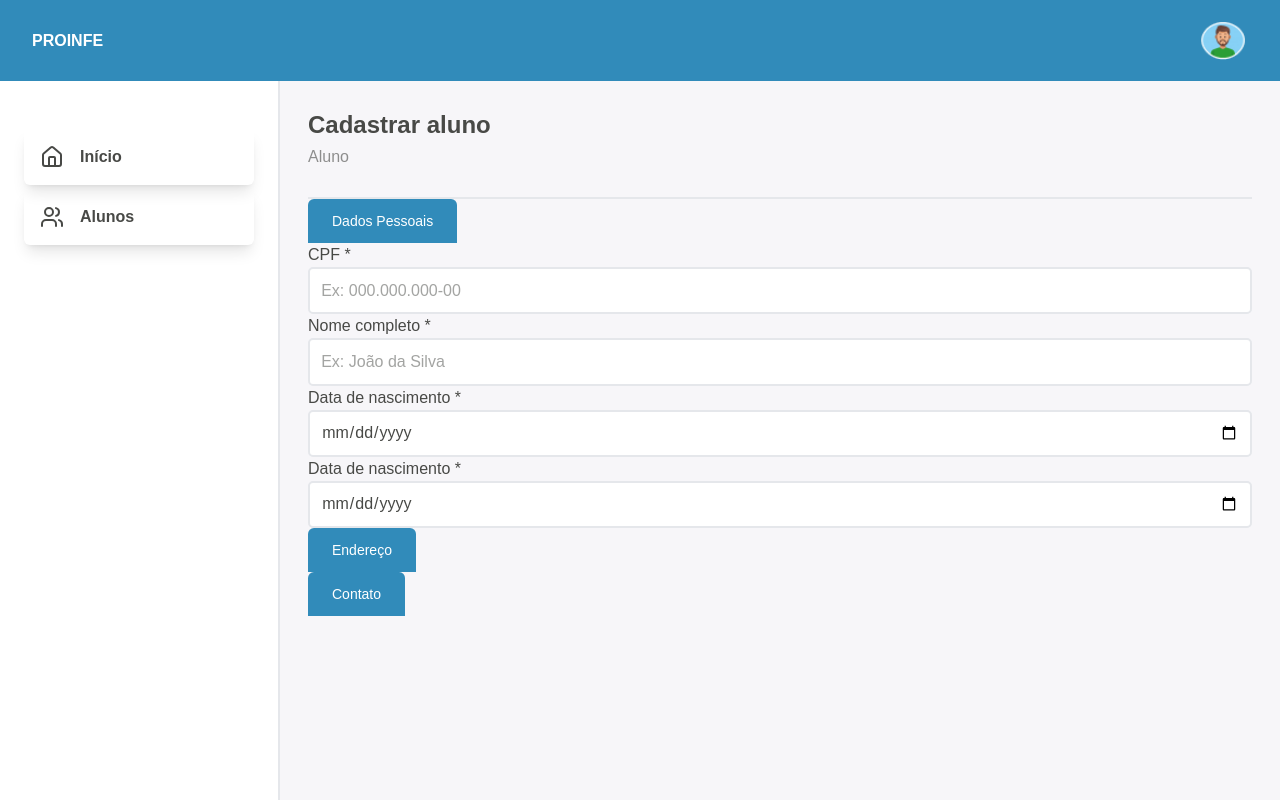
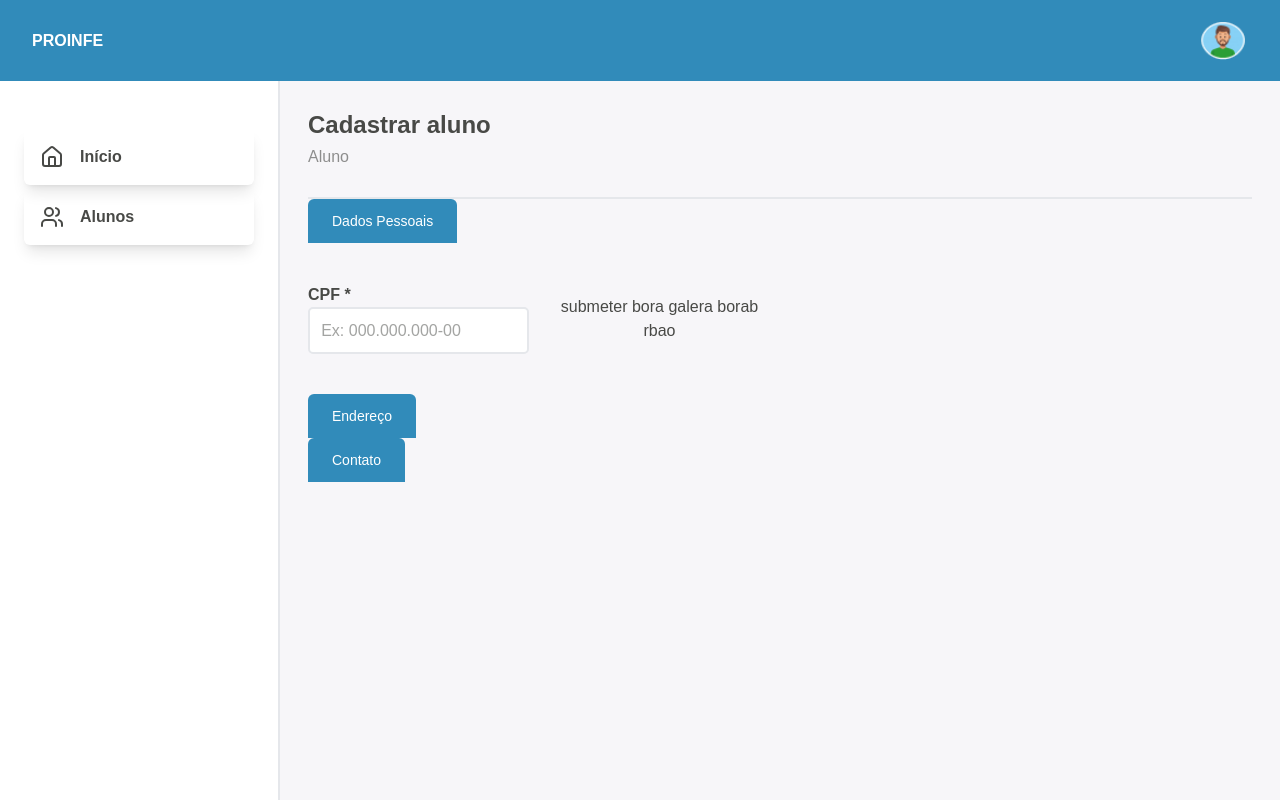
Before and after one commit to annaisabelapont/teste-proinfe, a Next.js app: page /alunos/cadastrar in a window 1280 px wide. Built offline with nearby package versions, Linux system fonts and the light colour scheme.

Commit message:
feat: implement react hook form [wip]

```diff
--- a/app/components/alunos/Form.tsx
+++ b/app/components/alunos/Form.tsx
@@ -4,6 +4,10 @@ import "./form.css";
 import { Aluno } from "@/app/lib/types";
 import FormSectionName from "../UI/FormSectionName";
 import Input from "./FormInput";
+import Select from "./FormSelect";
+import { SubmitHandler, useForm } from "react-hook-form";
+import z from "zod";
+import { zodResolver } from "@hookform/resolvers/zod";
 
 export default function Form({
   action,
@@ -12,18 +16,54 @@ export default function Form({
   action: string;
   aluno?: Aluno;
 }) {
+  const schema = z.object({
+    cpf: z.string().nonempty("CPF é obrigatório!"),
+    nome: z.string().nonempty("Nome é obrigatório!"),
+    nascimento: z.date(),
+    sexo: z.string().nonempty("Sexo é obrigatório!"),
+    nacionalidade: z.string().nonempty("Nacionalidade é obrigatória!"),
+    // endereco: {
+    cep: z.string().nonempty("CEP é obrigatório!"),
+    logradouro: z.string().nonempty("Logradouro é obrigatório!"),
+    numero: z.number().min(0),
+    bairro: z.string().nonempty("Bairro é obrigatório!"),
+    cidade: z.string().nonempty("Cidade é obrigatória!"),
+    estado: z.string().nonempty("Estado é obrigatório!"),
+    // },
+    // contatos: [
+    //   {
+    contato: z.array(z.string()),
+    email: z.array(z.string()),
+    //   },
+    // ],
+  });
+
+  type FormFields = z.infer<typeof schema>;
+
+  const {
+    register,
+    handleSubmit,
+    formState: { errors },
+  } = useForm<FormFields>({
+    defaultValues: {},
+    resolver: zodResolver(schema),
+  });
+
   return (
     <div>
-      <form>
+      <form onSubmit={handleSubmit((data) => console.log(data))}>
         <FormSectionName title="Dados Pessoais" />
 
+        <div className="grid grid-cols-4 gap-5 py-10">
           <Input
+            register={register("cpf")}
             placeholder="Ex: 000.000.000-00"
             label="CPF *"
             type="text"
-          error={null}
+            error={errors.cpf}
           />
-        <Input
+          {/* <Input
+            className="col-span-3"
             placeholder="Ex: João da Silva"
             label="Nome completo *"
             type="text"
@@ -34,13 +74,48 @@ export default function Form({
             label="Data de nascimento *"
             type="date"
             error={null}
-        />
-        <Input
-          placeholder="Ex: 05/11/1998"
-          label="Data de nascimento *"
-          type="date"
+          /> */}
+
+          {/* <Select
+            placeholder="Selecione"
+            label="Sexo *"
+            options={[
+              { name: "Masculino", value: "Masculino" },
+              { name: "Feminino", value: "Feminino" },
+            ]}
             error={null}
           />
+
+          <fieldset>
+            Nacionalidade
+            <div className="flex gap-4">
+              <label>
+                <input type="radio" name="nacionalidade" value={"Brasileira"} />
+                Brasileira
+              </label>
+
+              <label>
+                <input
+                  type="radio"
+                  name="nacionalidade"
+                  value={"Naturalizada"}
+                />
+                Naturalizada
+              </label>
+
+              <label>
+                <input
+                  type="radio"
+                  name="nacionalidade"
+                  value={"Estrangeira"}
+                />
+                Estrangeira
+              </label>
+            </div>
+          </fieldset> */}
+
+          <button type="submit">submeter bora galera borab rbao</button>
+        </div>
 
         <FormSectionName title="Endereço" />
         <FormSectionName title="Contato" />
--- a/app/components/alunos/FormInput.tsx
+++ b/app/components/alunos/FormInput.tsx
@@ -1,3 +1,4 @@
+import { FieldError, UseFormRegister, UseFormRegisterReturn } from "react-hook-form";
 import "./form.css";
 
 export default function Input({
@@ -5,24 +6,29 @@ export default function Input({
   type,
   placeholder,
   error,
+  className,
+  register,
 }: {
   label: string;
   type: "text" | "number" | "date";
   placeholder: string;
-  error: any;
+  error: FieldError | undefined;
+  className?: string;
+  register: UseFormRegisterReturn<any>;
 }) {
   return (
     <>
-      <label>
+      <label className={className}>
         {label}
         <input
+          {...register}
           className={error ? "border-red-500" : "border-gray-200 "}
           type={type}
           placeholder={placeholder}
         />
+      {error && <span className="text-red-500 text-sm font-normal mt-1">{error.message}</span>}
       </label>
 
-      {error && <span className="text-red-500 text-sm">{error.message}</span>}
     </>
   );
 }
--- /dev/null
+++ b/app/components/alunos/FormSelect.tsx
@@ -0,0 +1,34 @@
+import "./form.css";
+
+export default function Select({
+  label,
+  placeholder,
+  error,
+  options,
+}: {
+  label: string;
+  placeholder: string;
+  error: any;
+  options: { name: string; value: any }[];
+}) {
+  return (
+    <>
+      <label>
+        {label}
+        <select defaultValue={''} className={error ? "border-red-500" : "border-gray-200 "}>
+          <option value="" disabled selected>
+            {placeholder}
+          </option>
+
+          {options.map((option, index) => (
+            <option key={index} value={option.value}>
+              {option.name}
+            </option>
+          ))}
+        </select>
+      </label>
+
+      {error && <span className="text-red-500 text-sm">{error.message}</span>}
+    </>
+  );
+}
--- a/app/components/alunos/form.css
+++ b/app/components/alunos/form.css
@@ -3,16 +3,32 @@
 label {
   display: flex;
   flex-direction: column;
+  font-weight: 600;
 }
 
-label > input {
+label > input,
+label > select {
   background-color: white;
   border-style: solid;
   border-width: 2px;
   border-radius: 5px;
   padding: 0.6rem 0.7rem;
+  font-weight: 400;
 }
 
 label > input:focus {
   outline: none;
 }
+
+label:has(input[type="radio"]) {
+  display: flex;
+  gap: 0.3rem;
+  flex-direction: row;
+  width: max-content;
+  font-weight: 400;
+}
+
+label > input[type="radio"] {
+  background-color: var(--color-blue);
+  font-weight: 400;
+}
```
Lines whose indentation alone changed are shown as unchanged.
